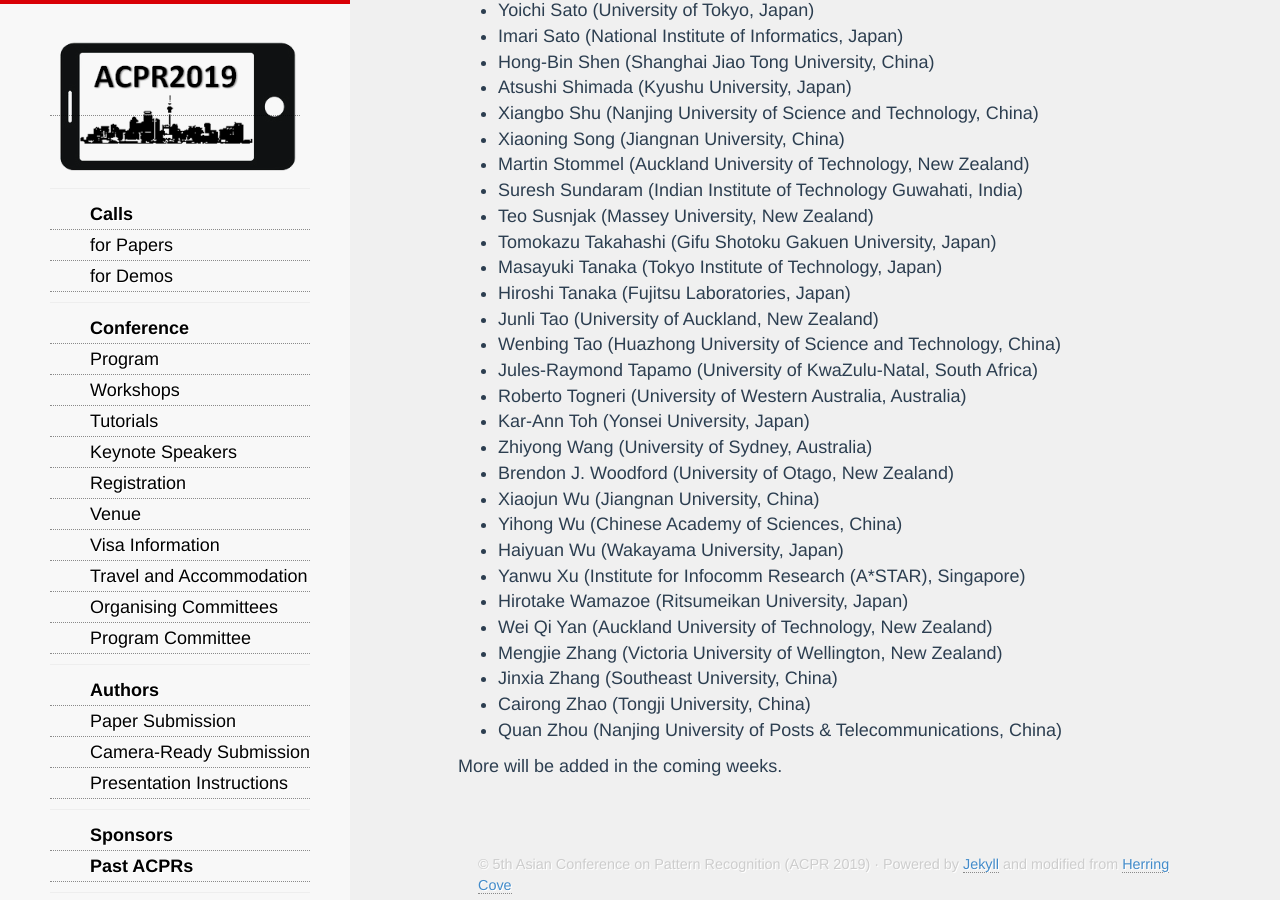
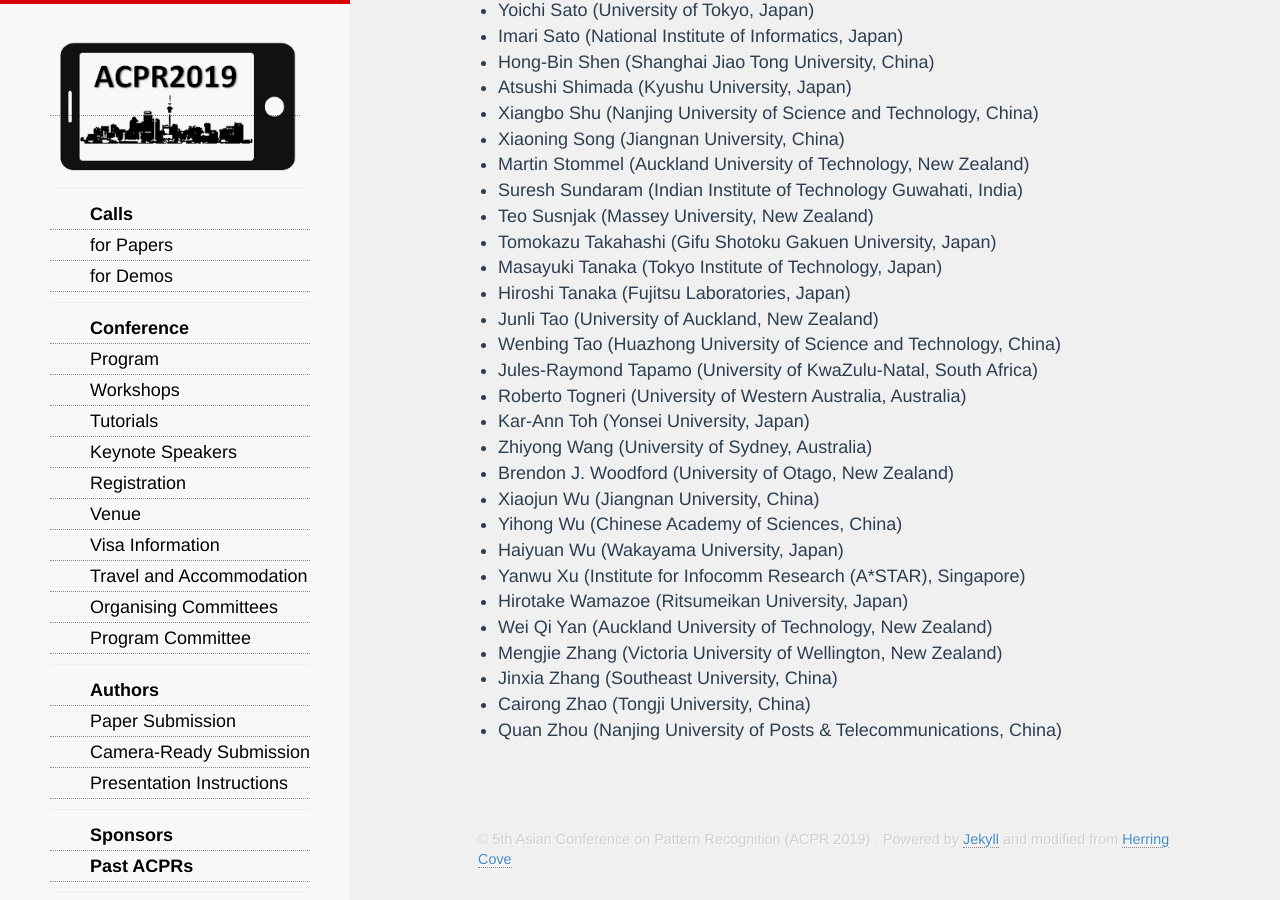
Before and after one commit to AndrewChenUoA/ACPR2019, a Jekyll site: the page built from programcommittee.html, in a window 1280 px wide and 900 px high, scrolled down 3485 px. Built offline with Jekyll 4.4.1, drawn with Linux system fonts in a browser that asks for light colours; nearby versions of some CDN libraries; Markdown is read by kramdown in place of the engine named in the settings; after the commit the page ends 4360 px from its top, so only the background shows below that.

Commit message:
Update PC page

```diff
--- a/programcommittee.html
+++ b/programcommittee.html
@@ -165,6 +165,4 @@ title: ACPR 2019 - The 5th Asian Conference on Pattern Recognition
   <li>Cairong Zhao (Tongji University, China)</li>
   <li>Quan Zhou (Nanjing University of Posts & Telecommunications, China)</li>
   </ul>
-
-  More will be added in the coming weeks.
 </div>
```
